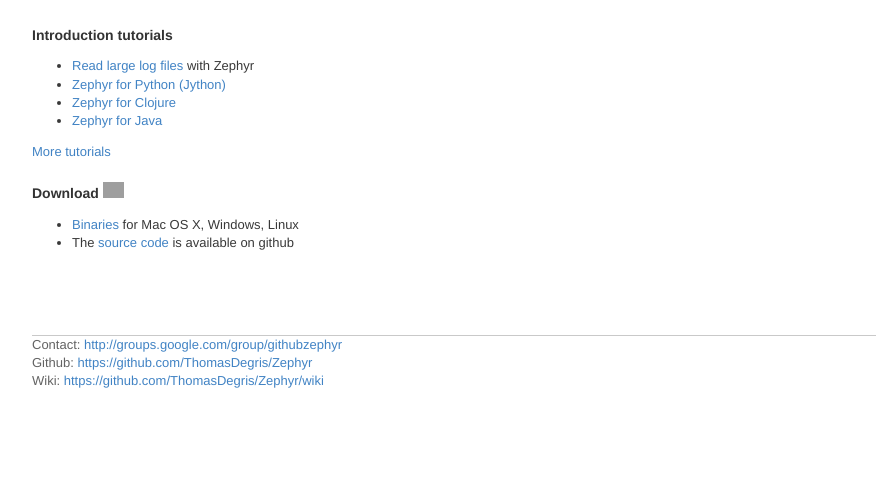
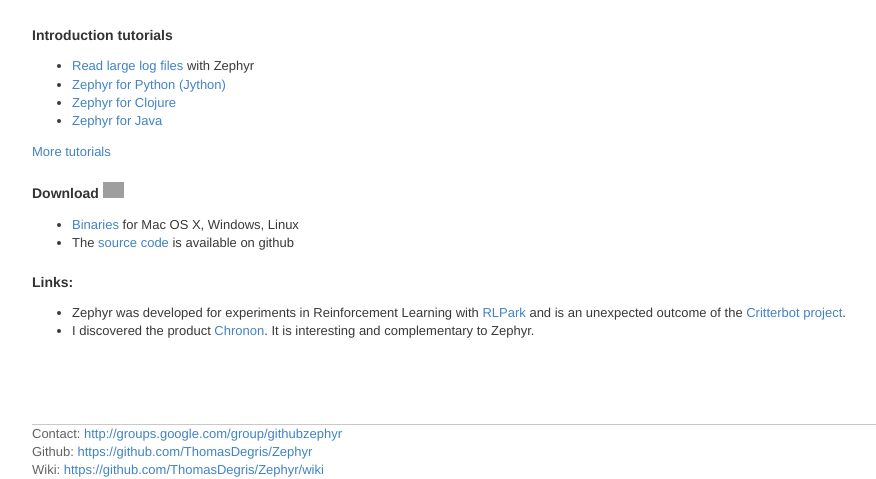
Before and after one commit to zephyrplugins/zephyr, a Jekyll site: the page built from index.html, in a window 1280 px wide. Shown: the part 643-1122 px from the top of the page, without its empty margins (148-1024 px from the left). Built offline with Jekyll 4.4.1, drawn with Linux system fonts in a browser that asks for light colours; before the commit the page ends 1034 px from its top, so only the background shows below that; grey boxes are pictures that could not be loaded.

Commit message:
Add links

```diff
--- a/index.html
+++ b/index.html
@@ -37,8 +37,7 @@
 	<li><a href='tutorial_java.html'>Zephyr for Java </a></li>
 </ul>
 <a href='tutorials.html'>More tutorials</a>
-<h3>
-	Download<a
+<h3>Download<a
 		href='http://marketplace.eclipse.org/marketplace-client-intro?mpc_install=135157'
 		title='Drag and drop into a running Eclipse workspace to install Zephyr'>
 		<img border="0" height="16"
@@ -51,3 +50,11 @@
 	<li>The <a href="https://github.com/ThomasDegris/Zephyr">source
 			code</a> is available on github
 </ul>
+
+<h3>Links:</h3>
+<ul>
+	<li>Zephyr was developed for experiments in Reinforcement Learning with <a href="http://thomasdegris.github.com/rlpark">RLPark</a>
+	and is an unexpected outcome of the <a href="http://critterbot.rl-community.org/home">Critterbot project</a>.
+	</li>
+	<li>I discovered the product <a href="http://www.chrononsystems.com"/>Chronon</a>. It is interesting and complementary to Zephyr.</li>
+</ul>
```
